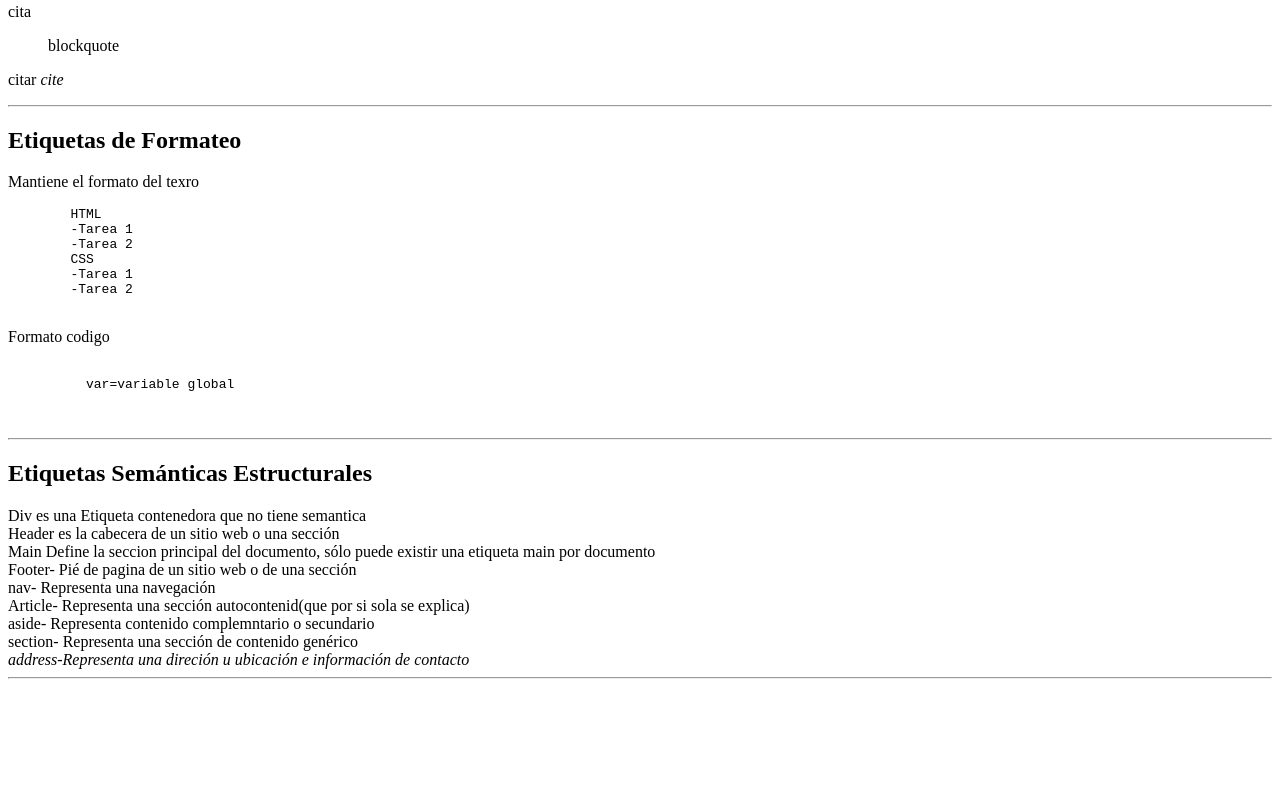
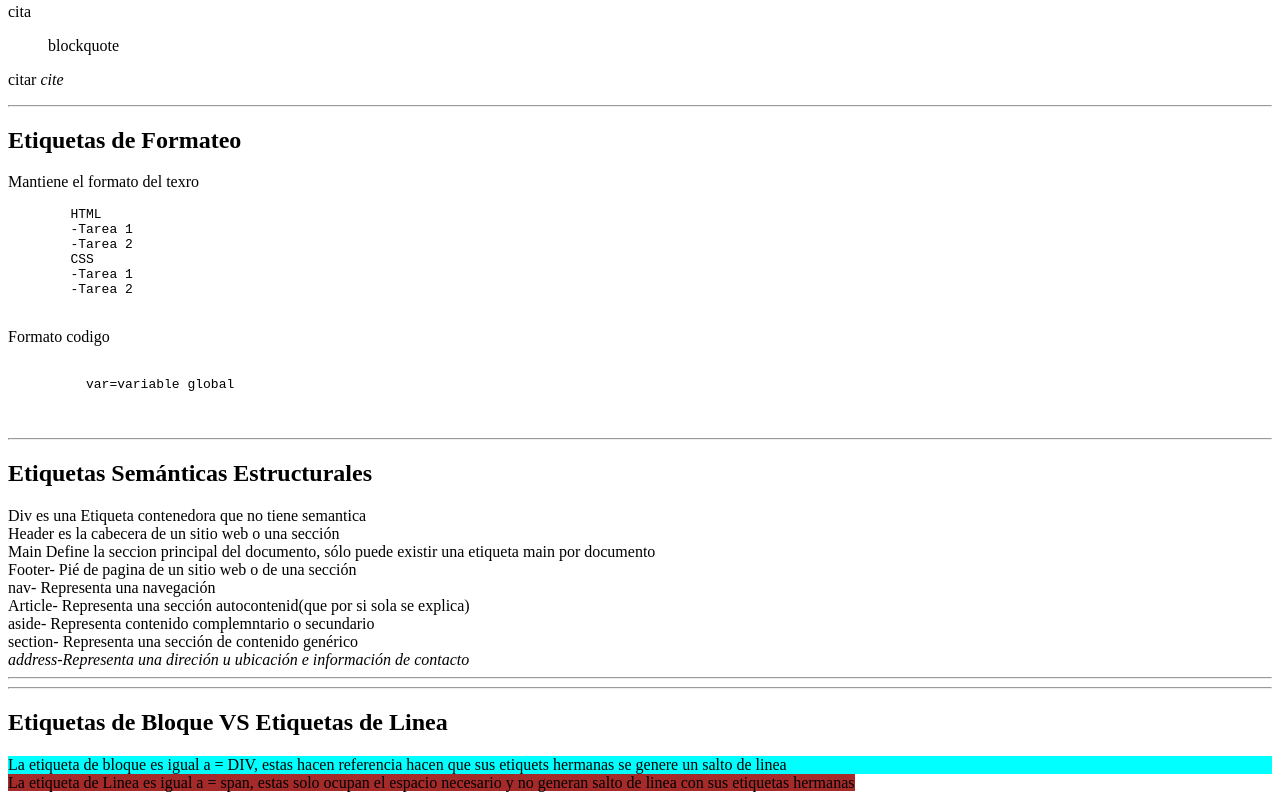
Before and after one commit to INRIAS/html_css_curso, a plain HTML site: page index.html in a window 1280 px wide. Shown: the part 756-1556 px from the top of the page. Before the commit the page ends 1443 px from the top, so only its background shows below. Drawn offline with Linux system fonts and the light colour scheme.

Commit message:
Bloque VS en Linea

```diff
--- a/index.html
+++ b/index.html
@@ -82,6 +82,11 @@
     address-Representa una direción u ubicación e información de contacto
     </address>
     <hr />
+
+    <hr>
+    <h2>Etiquetas de Bloque VS Etiquetas de Linea</h2>
+    <div style="background-color: aqua;">La etiqueta de bloque es igual a = DIV, estas hacen referencia hacen que sus etiquets hermanas se genere un salto de linea</div>
+    <span style="background-color: brown;">La etiqueta de Linea es igual a = span, estas solo ocupan el espacio necesario y no generan salto de linea con sus etiquetas hermanas</span>
 </body>
 
 </html>
```
